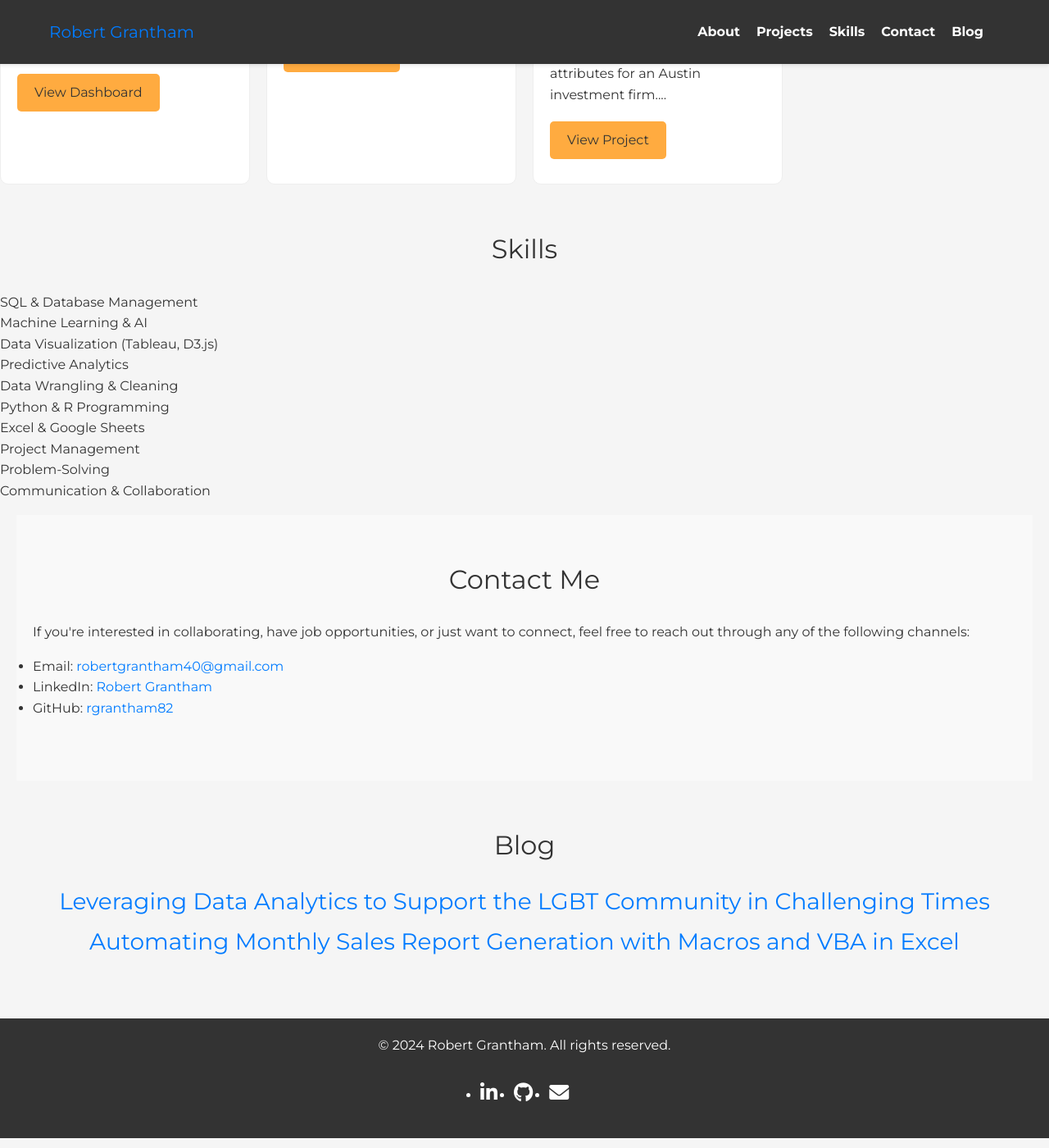
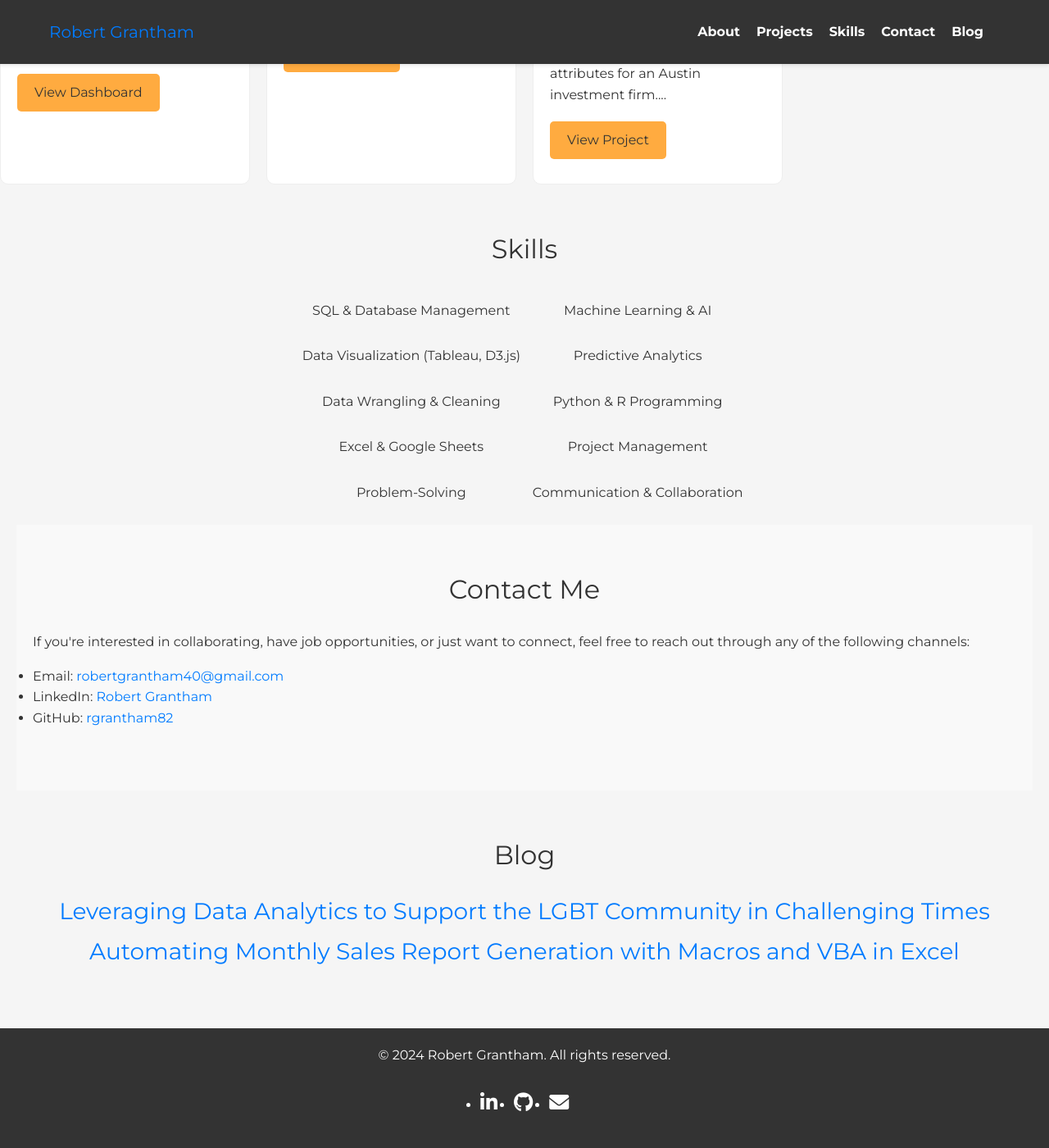
Before and after one commit to rgrantham82/rgrantham82.github.io, a Jekyll site: the page built from index.html, in a window 1280 px wide and 1400 px high, scrolled down 2329 px. Shown: the whole window at 82% size. Built offline with Jekyll 4.4.1, drawn with Linux system fonts in a browser that asks for light colours; nearby versions of some CDN libraries.

Commit message:
Update styles.css

```diff
--- a/assets/css/styles.css
+++ b/assets/css/styles.css
@@ -445,6 +445,41 @@ footer {
     background-color: rgba(255, 171, 64, 0.9);
 }
 
+/* Center section headers */
+section h2 {
+  text-align: center;
+}
+
+/* Skills section styling */
+.skills-container {
+  display: grid;
+  grid-template-columns: 1fr;
+  gap: 20px;
+  justify-items: center;
+  margin: 0 auto;
+  max-width: 800px;
+}
+
+.skills-list {
+  display: grid;
+  grid-template-columns: 1fr 1fr;
+  gap: 10px;
+  list-style: none;
+  padding: 0;
+  text-align: center;
+}
+
+.skills-list li {
+  margin: 10px 0;
+}
+
+/* Responsive design */
+@media (max-width: 768px) {
+  .skills-list {
+    grid-template-columns: 1fr;
+  }
+}
+
 /* Animations */
 
 @keyframes fadeIn {
```
